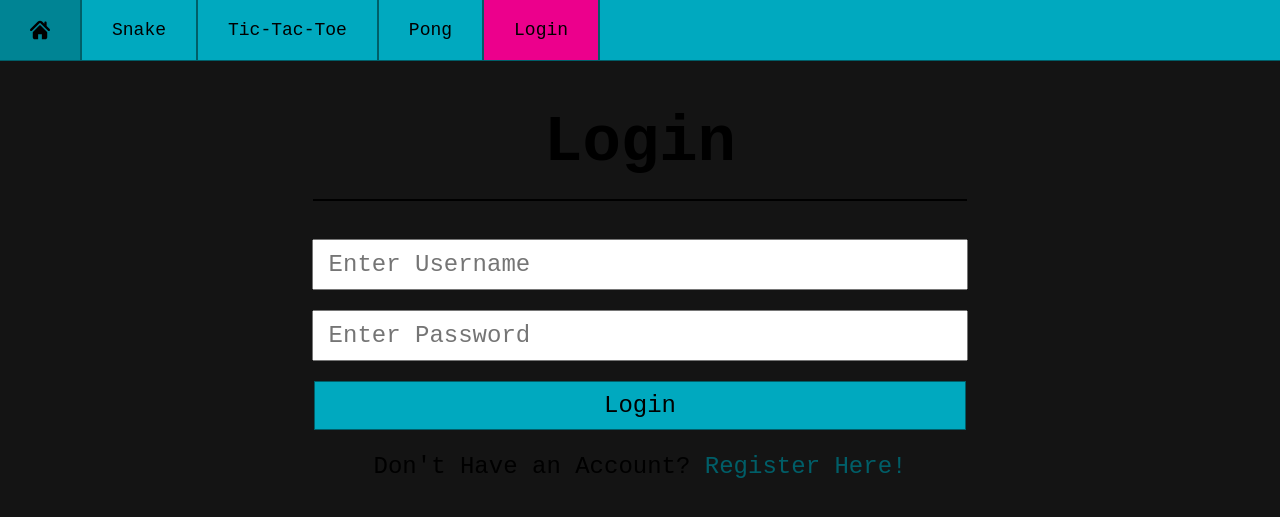
After one commit to benngim/game_website, a Flask app: template templates/login.html in a window 1280 px wide. The commit adds this page. Shown: the top 517 px of the page. Run offline with Flask 3, Linux system fonts and the light colour scheme; the template is opened without the code that fills it, so the values that code supplies are empty.

Commit message:
Created login page

```diff
--- a/app.py
+++ b/app.py
@@ -48,9 +48,9 @@ mycursor.execute("""CREATE TABLE IF NOT EXISTS games (
 def index():
     return render_template("index.html")
 
-@app.route("/login")
+@app.route("/login", methods=['GET', 'POST'])
 def login():
-    return
+    return render_template("login.html")
 
 @app.route("/snake")
 def snake():
--- a/static/styles.css
+++ b/static/styles.css
@@ -98,6 +98,51 @@ footer {
     margin-right: auto;
     margin-top: 10px;
     margin-bottom: 10px;
+}
+
+.form {
+    text-align: center;
+    font-size: large;
+    width: 85%;
+    margin-left: auto;
+    margin-right: auto;
+    margin-top: 3%;
+    display: flex;
+    flex-direction: column;
+    align-items: center;
+    justify-content: center;
+}
+
+.input {
+    font-size: 24px;
+    font-family: 'Courier New', Courier, monospace;
+    padding-top: 10px;
+    padding-bottom: 10px;
+    text-decoration: none;
+    text-indent: 15px;
+    width: 60%;
+}
+
+.form-redirect {
+    text-align: center;
+    font-size: large;
+    width: 85%;
+    margin-left: auto;
+    margin-right: auto;
+    margin-top: 1%;
+    align-items: center;
+    justify-content: center;
+    font-size: 24px;
+    font-family: 'Courier New', Courier, monospace;
+}
+
+.form-redirect-link {
+    text-decoration: none;
+    color: var(--primary-color-border)
+}
+
+.form-redirect-link:hover {
+    color: var(--primary-color-hover);
 }
 
 .game-container {
--- a/templates/layout.html
+++ b/templates/layout.html
@@ -17,6 +17,7 @@
                     <li><a {% block navbar_snake %} {% endblock %} href="/snake">Snake</a></li>
                     <li><a {% block navbar_tictactoe %} {% endblock %} href="/tictactoe">Tic-Tac-Toe</a></li>
                     <li><a {% block navbar_pong %} {% endblock %} href="/pong">Pong</a></li>
+                    <li><a {% block navbar_login %} {% endblock %} href="/login">Login</a></li>
                 </ul>
             </div>
         </header>
--- /dev/null
+++ b/templates/login.html
@@ -0,0 +1,26 @@
+{% extends "layout.html" %}
+
+{% block title %} Login {% endblock %}
+
+{% block navbar_login %} class="nav-bar-active" {% endblock %}
+
+{% block body %}
+    <hr class="hidden-divider">
+    <hr class="hidden-divider">
+    <div class="page-title">
+        <h1>Login</h1>
+    </div>
+
+    <hr class="horizontal-divider" style="width: 51%;">
+
+    <form class="form" action="/login" method="post" autocomplete="off">
+        <input class="input" type="text" name="username" placeholder="Enter Username" id="username" required>
+        <hr class="hidden-divider">
+        <input class="input" type="password" name="password" placeholder="Enter Password" id="password" required>
+        <hr class="hidden-divider">
+        <input class="button" type="submit" value="Login">
+    </form>
+    <hr class="hidden-divider">
+    <p class="form-redirect">Don't Have an Account? <a class="form-redirect-link" href="/">Register Here!</a></p>
+
+{% endblock %}
```
